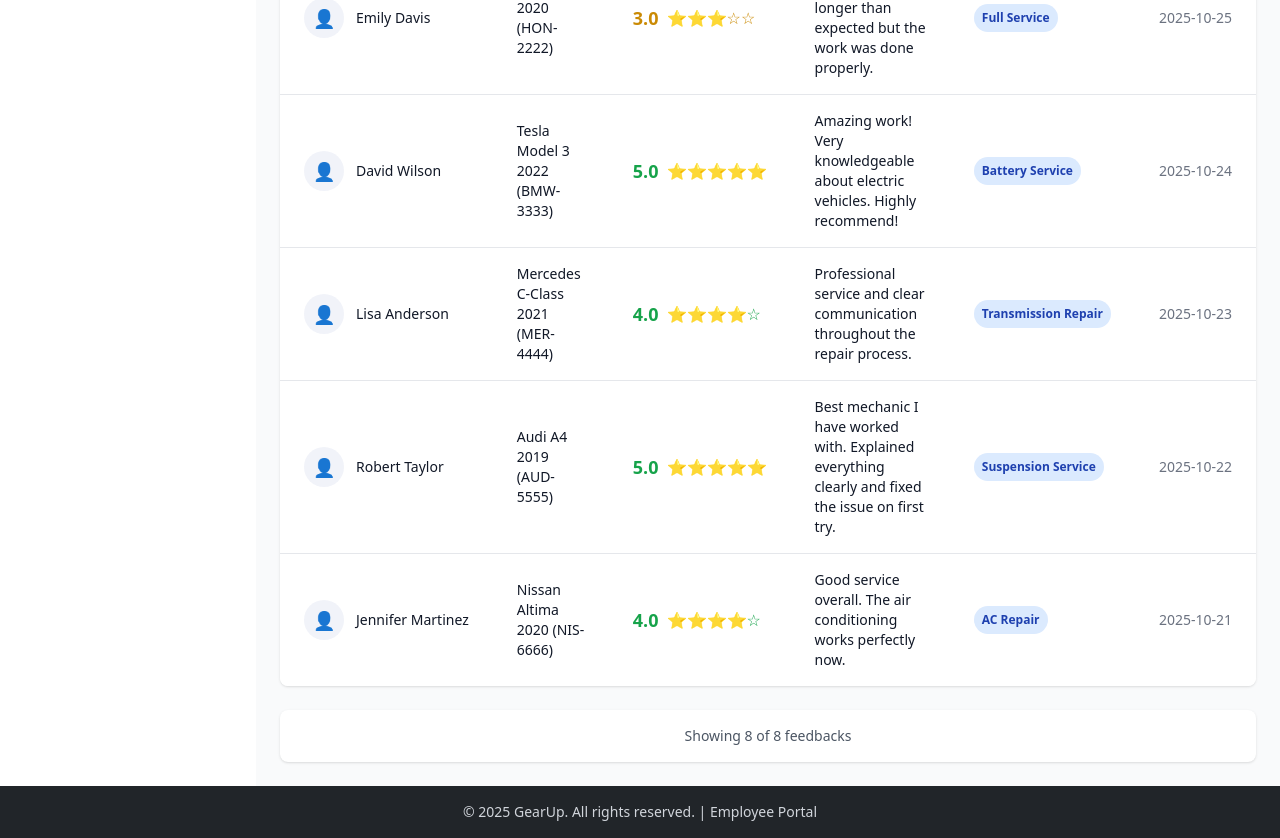
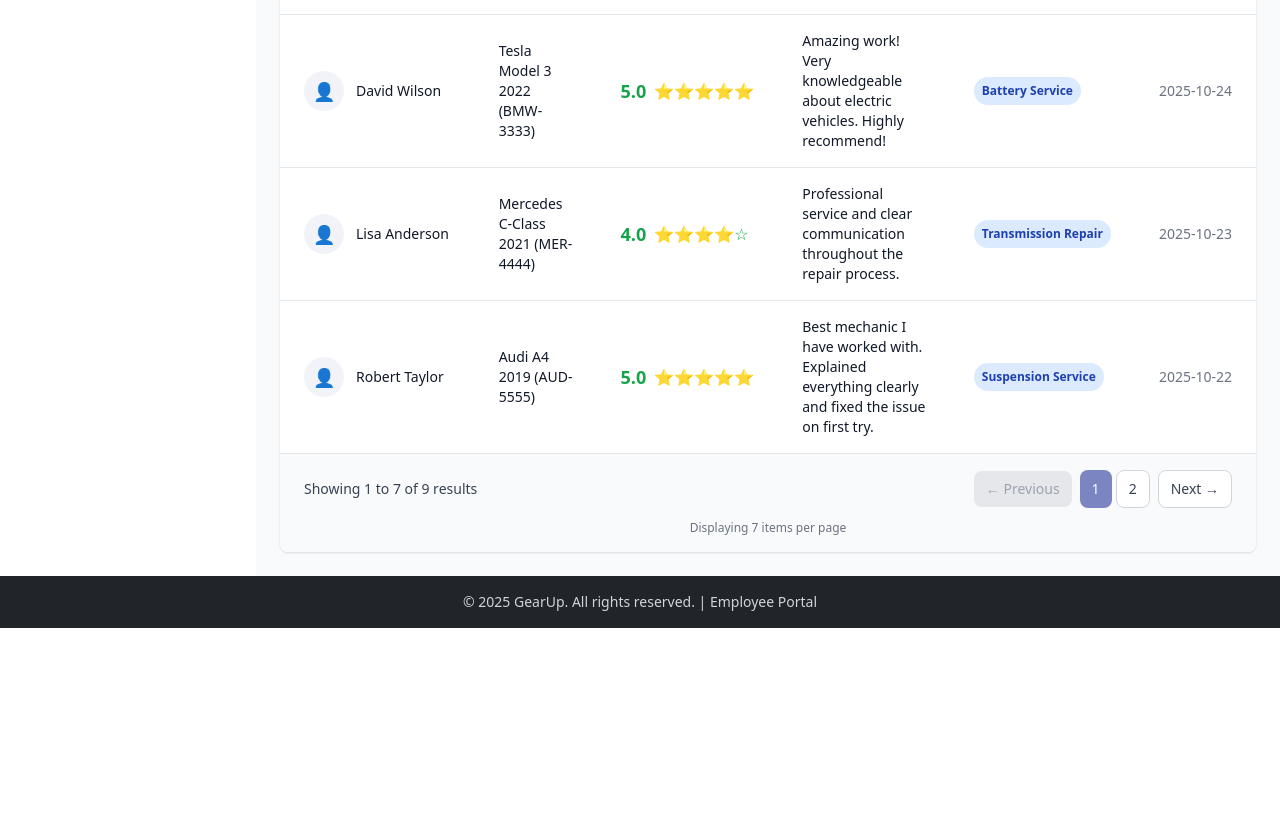
Before and after one commit to Anuradha-Herath/GearUp, a React (Vite) app in the folder frontend/: page /employee/feedbacks in a window 1280 px wide. Shown: the part 1156-1994 px from the top of the page. After the commit the page ends 1784 px from the top, so only its background shows below. Built offline with nearby package versions, Linux system fonts and the light colour scheme; no server answers.

Commit message:
add pagination and enhance feedback display in Feedbacks component

```diff
--- a/frontend/src/pages/employee/Feedbacks.jsx
+++ b/frontend/src/pages/employee/Feedbacks.jsx
@@ -74,11 +74,22 @@ const Feedbacks = () => {
       feedbackText: 'Good service overall. The air conditioning works perfectly now.',
       serviceDate: '2025-10-21',
       serviceType: 'AC Repair'
+    },
+    {
+      id: 9,
+      customerName: 'Jennifer Martinez',
+      vehicle: 'Nissan Altima 2020 (NIS-6666)',
+      rating: 4,
+      feedbackText: 'Good service overall. The air conditioning works perfectly now.',
+      serviceDate: '2025-10-21',
+      serviceType: 'AC Repair'
     }
   ]);
 
   const [searchTerm, setSearchTerm] = useState('');
   const [filterRating, setFilterRating] = useState('all');
+  const [currentPage, setCurrentPage] = useState(1);
+  const itemsPerPage = 7;
 
   // Calculate average rating
   const averageRating = feedbacks.length > 0
@@ -102,6 +113,22 @@ const Feedbacks = () => {
 
     return matchesSearch && matchesRating;
   });
+
+  // Pagination logic
+  const totalPages = Math.ceil(filteredFeedbacks.length / itemsPerPage);
+  const startIndex = (currentPage - 1) * itemsPerPage;
+  const endIndex = startIndex + itemsPerPage;
+  const paginatedFeedbacks = filteredFeedbacks.slice(startIndex, endIndex);
+
+  // Reset to page 1 when filters change
+  React.useEffect(() => {
+    setCurrentPage(1);
+  }, [searchTerm, filterRating]);
+
+  const goToPage = (page) => {
+    setCurrentPage(page);
+    window.scrollTo({ top: 0, behavior: 'smooth' });
+  };
 
   const getStarDisplay = (rating) => {
     return '⭐'.repeat(rating) + '☆'.repeat(5 - rating);
@@ -256,7 +283,7 @@ const Feedbacks = () => {
               </tr>
             </thead>
             <tbody className="bg-white divide-y divide-gray-200">
-              {filteredFeedbacks.map((feedback) => (
+              {paginatedFeedbacks.map((feedback) => (
                 <tr key={feedback.id} className="hover:bg-gray-50 transition-colors">
                   <td className="px-6 py-4 whitespace-nowrap">
                     <div className="flex items-center">
@@ -302,21 +329,105 @@ const Feedbacks = () => {
           </table>
         </div>
 
-        {filteredFeedbacks.length === 0 && (
+        {paginatedFeedbacks.length === 0 && (
           <div className="text-center py-12">
             <div className="text-6xl mb-4">🔍</div>
             <h3 className="text-xl font-semibold text-gray-900 mb-2">No Feedbacks Found</h3>
             <p className="text-gray-600">Try adjusting your search or filter criteria</p>
           </div>
         )}
+
+        {/* Pagination */}
+        {filteredFeedbacks.length > 0 && (
+          <div className="bg-gray-50 px-6 py-4 border-t border-gray-200">
+            <div className="flex items-center justify-between">
+              {/* Results Info */}
+              <div className="text-sm text-gray-700">
+                Showing <span className="font-medium">{startIndex + 1}</span> to{' '}
+                <span className="font-medium">{Math.min(endIndex, filteredFeedbacks.length)}</span> of{' '}
+                <span className="font-medium">{filteredFeedbacks.length}</span> results
+              </div>
+
+              {/* Pagination Buttons */}
+              <div className="flex items-center gap-2">
+                {/* Previous Button */}
+                <button
+                  onClick={() => goToPage(currentPage - 1)}
+                  disabled={currentPage === 1}
+                  className={`px-3 py-2 text-sm font-medium rounded-lg transition-colors ${
+                    currentPage === 1
+                      ? 'bg-gray-200 text-gray-400 cursor-not-allowed'
+                      : 'bg-white text-gray-700 hover:bg-gray-100 border border-gray-300'
+                  }`}
+                >
+                  <span className="flex items-center gap-1">
+                    ← Previous
+                  </span>
+                </button>
+
+                {/* Page Numbers */}
+                <div className="hidden sm:flex gap-1">
+                  {[...Array(totalPages)].map((_, index) => {
+                    const page = index + 1;
+                    // Show first page, last page, current page, and pages around current
+                    if (
+                      page === 1 ||
+                      page === totalPages ||
+                      (page >= currentPage - 1 && page <= currentPage + 1)
+                    ) {
+                      return (
+                        <button
+                          key={page}
+                          onClick={() => goToPage(page)}
+                          className={`px-3 py-2 text-sm font-medium rounded-lg transition-colors ${
+                            currentPage === page
+                              ? 'bg-primary text-white'
+                              : 'bg-white text-gray-700 hover:bg-gray-100 border border-gray-300'
+                          }`}
+                        >
+                          {page}
+                        </button>
+                      );
+                    } else if (page === currentPage - 2 || page === currentPage + 2) {
+                      return (
+                        <span key={page} className="px-2 py-2 text-gray-400">
+                          ...
+                        </span>
+                      );
+                    }
+                    return null;
+                  })}
+                </div>
+
+                {/* Mobile Page Indicator */}
+                <div className="sm:hidden px-3 py-2 text-sm font-medium text-gray-700">
+                  Page {currentPage} of {totalPages}
+                </div>
+
+                {/* Next Button */}
+                <button
+                  onClick={() => goToPage(currentPage + 1)}
+                  disabled={currentPage === totalPages}
+                  className={`px-3 py-2 text-sm font-medium rounded-lg transition-colors ${
+                    currentPage === totalPages
+                      ? 'bg-gray-200 text-gray-400 cursor-not-allowed'
+                      : 'bg-white text-gray-700 hover:bg-gray-100 border border-gray-300'
+                  }`}
+                >
+                  <span className="flex items-center gap-1">
+                    Next →
+                  </span>
+                </button>
+              </div>
+            </div>
+
+            {/* Items per page info */}
+            <div className="mt-3 text-xs text-gray-500 text-center">
+              Displaying {itemsPerPage} items per page
+            </div>
+          </div>
+        )}
       </div>
-
-      {/* Summary */}
-      {filteredFeedbacks.length > 0 && (
-        <div className="bg-white rounded-lg shadow p-4 text-sm text-gray-600 text-center">
-          Showing {filteredFeedbacks.length} of {feedbacks.length} feedbacks
-        </div>
-      )}
     </div>
   );
 };
```
